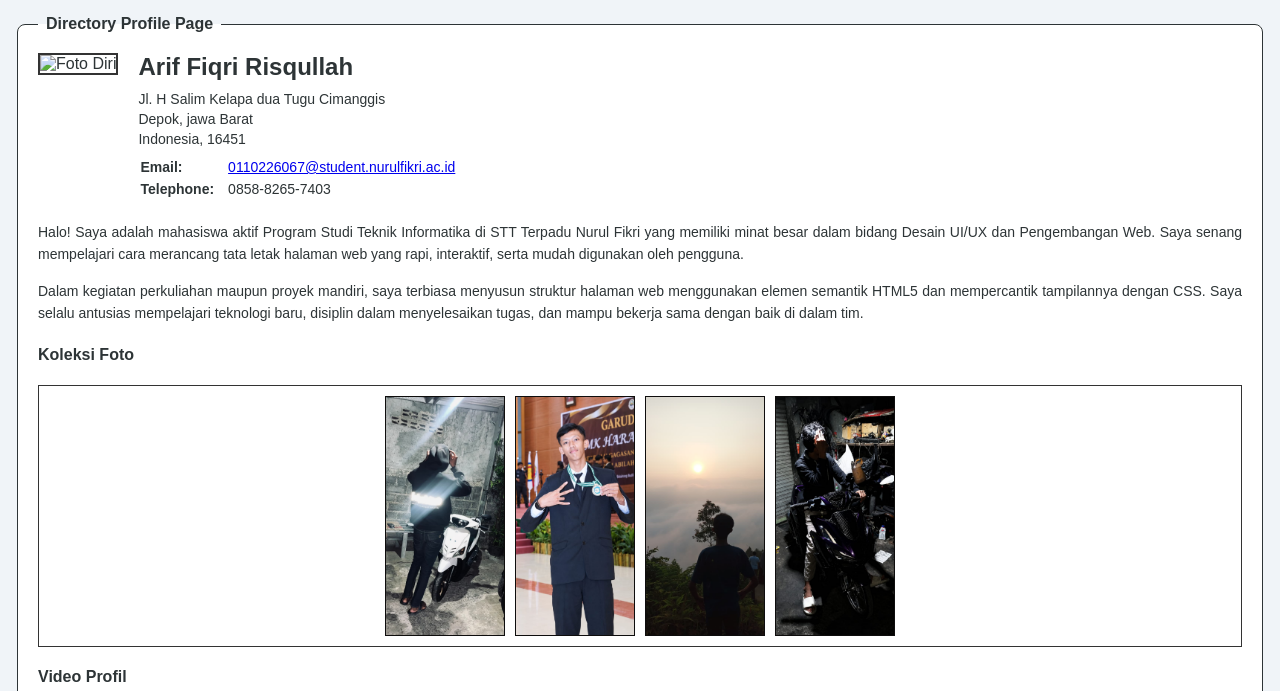
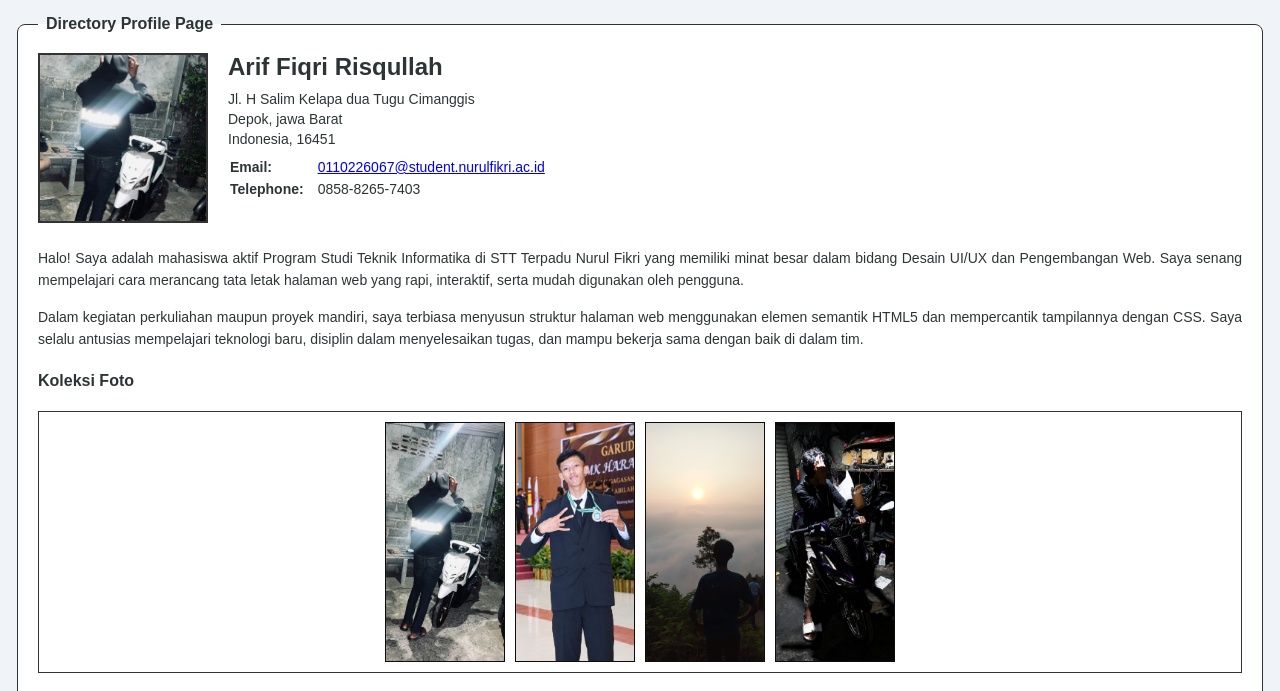
Before and after one commit to risqullahariffikri-create/praktikum_mandiri_desainuiux, a plain HTML site: page praktikummandiri03/freamset/main.html in a window 1280 px wide. Shown: the top 691 px of the page. Drawn offline with Linux system fonts and the light colour scheme; the site is published under a folder, as on GitHub Pages, so addresses that start at the root find nothing.

Commit message:
praktikummandiri03 files

```diff
--- a/praktikummandiri03/freamset/main.html
+++ b/praktikummandiri03/freamset/main.html
@@ -12,7 +12,7 @@
         <div class="top-profile" id="biodata">
             <!-- a. Foto Diri -->
             <div class="profile-photo">
-                <img src="/praktikummandiri03/layout/foto.jpeg" alt="Foto Diri">
+                <img src="../layout/foto.jpeg" alt="Foto Diri">
             </div>
 
             <!-- b. Biodata Lengkap -->
```
